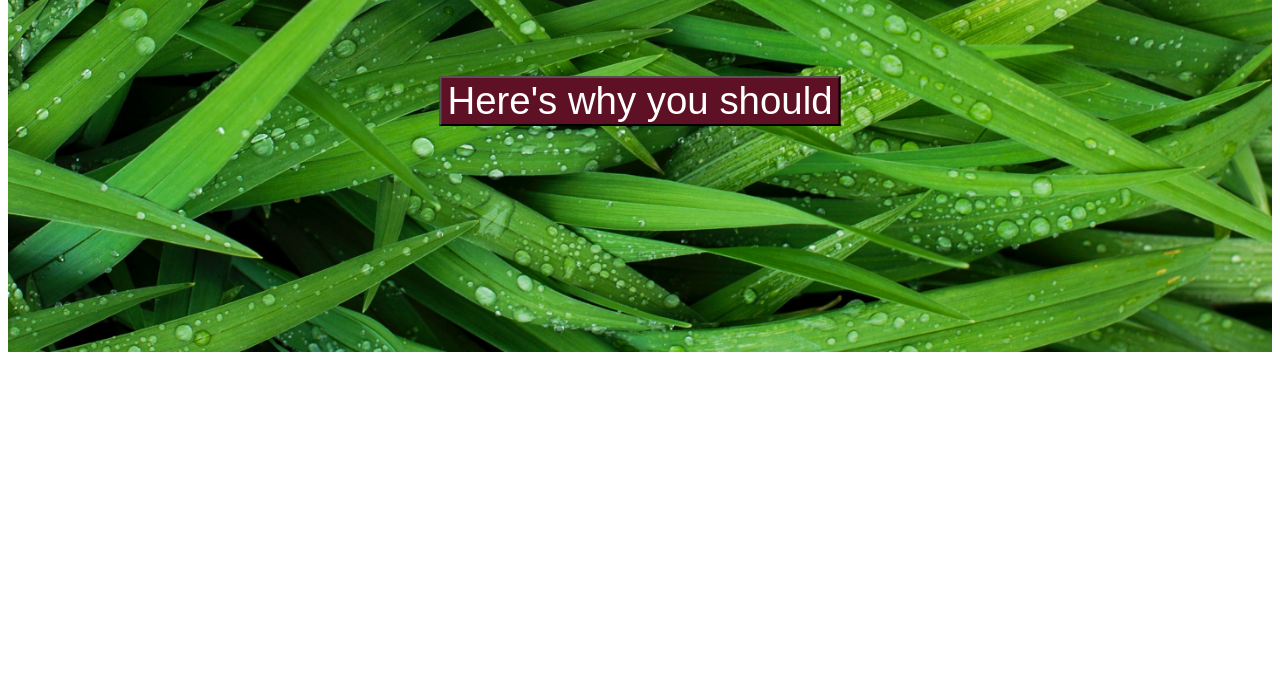
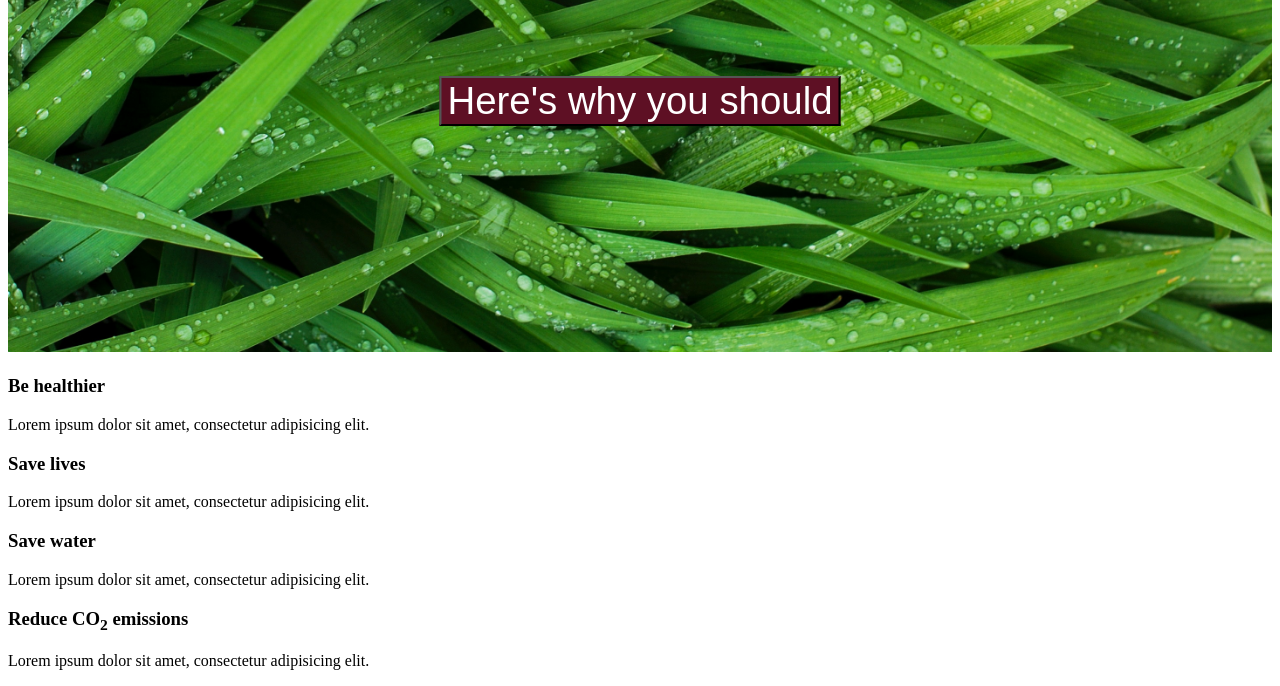
Before and after one commit to KalleTHansen/1.-sem-tema-4-Go-Vegetarian, a plain HTML site: page index.html in a window 1280 px wide. Shown: the part 504-1190 px from the top of the page. Before the commit the page ends 868 px from the top, so only its background shows below. Drawn offline with Linux system fonts and the light colour scheme.

Commit message:
Max width 1500px, text placeholder for section 2

```diff
--- a/css/style.css
+++ b/css/style.css
@@ -1,6 +1,15 @@
 *{
   box-sizing: border-box;
 }
+
+.wrapper {
+  max-width: 1500px;
+  margin: auto;
+}
+/*@media screen and (min-width: 620px) {
+.wrapper {
+  margin: 0 10% 0 10%;
+}}*/
 
 .section1 { /*Container til forsidens øverste billede*/
   text-align: center;
@@ -30,7 +39,7 @@
   left: 50%; /*Placér forankringspunkt i midten*/
   transform: translate(-50%, -50%); /*Sætter forankringspunktet til midten af linjen*/
   background-color: rgba(217, 183, 209, 0.75);
-
+  /*background-color: rgba(217, 183, 209, 0.75);*/
 }
 
 .section1 button { /*Knap på top banner*/
--- a/index.html
+++ b/index.html
@@ -6,14 +6,29 @@
     <title></title>
   </head>
   <body>
+    <div class="wrapper">
 
     <section class= 'section1'>
       <img src="img/topbanner.jpg" alt="Green grass">
       <img src="img/logo.png" id="logo" alt="Logo">
       <h1>Want to be vegetarian?</h1>
       <button type="button" name="button">Here's why you should</button>
-
     </section>
 
+    <section class= 'section2'>
+      <h3>Be healthier</h3>
+      <p>Lorem ipsum dolor sit amet, consectetur adipisicing elit.</p>
+
+      <h3>Save lives</h3>
+      <p>Lorem ipsum dolor sit amet, consectetur adipisicing elit.</p>
+
+      <h3>Save water</h3>
+      <p>Lorem ipsum dolor sit amet, consectetur adipisicing elit.</p>
+
+      <h3>Reduce CO<sub>2</sub> emissions</h3>
+      <p>Lorem ipsum dolor sit amet, consectetur adipisicing elit.</p>
+    </section>
+
+    </div>
   </body>
 </html>
```
